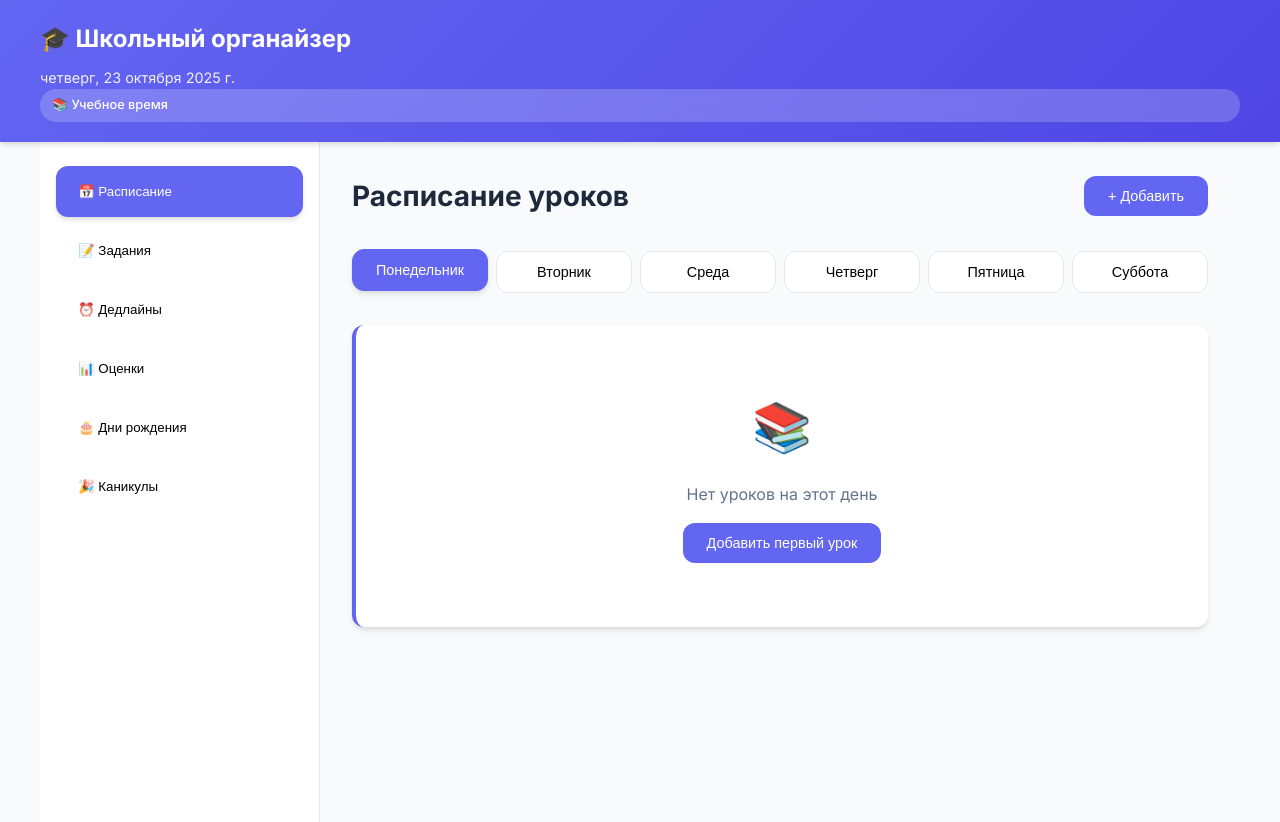
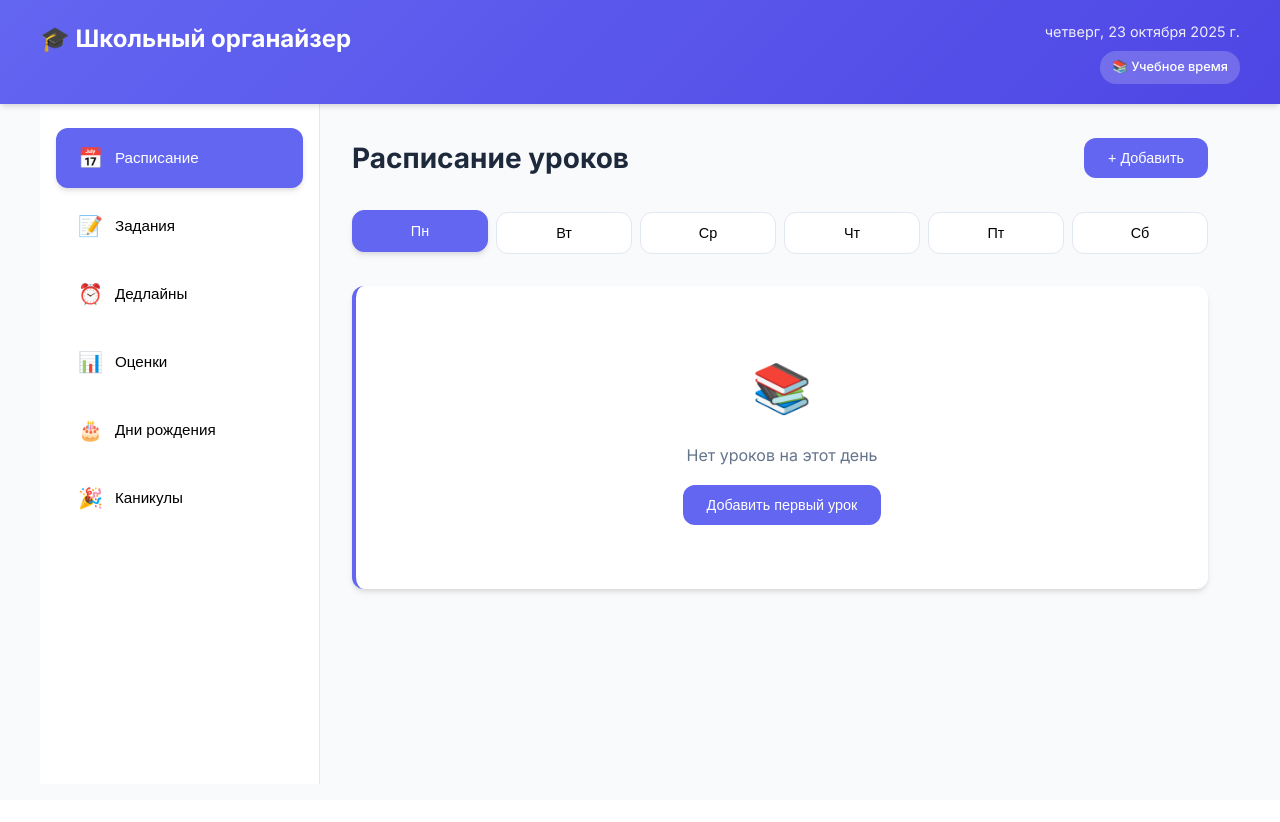
Before and after one commit to damnzzq/school-orginizer, a plain HTML site: page index.html in a window 1280 px wide. After the commit the page ends 800 px from the top, so only its background shows below. Drawn offline with Linux system fonts and the light colour scheme.

Commit message:
Update index.html

```diff
--- a/index.html
+++ b/index.html
@@ -13,25 +13,52 @@
         <!-- Шапка -->
         <header class="header">
             <div class="header-content">
-                <h1>🎓 Школьный органайзер</h1>
-                <div class="date-info">
-                    <div id="currentDate" class="current-date"></div>
-                    <div id="holidayStatus" class="holiday-status"></div>
+                <div class="header-main">
+                    <h1>🎓 Школьный органайзер</h1>
+                    <div class="header-info">
+                        <div id="currentDate" class="current-date"></div>
+                        <div id="holidayStatus" class="holiday-status"></div>
+                    </div>
                 </div>
             </div>
         </header>
 
         <!-- Основной контент -->
         <main class="main-content">
-            <!-- Навигация -->
-            <nav class="tabs-nav">
-                <button class="tab-btn active" data-tab="schedule">📅 Расписание</button>
-                <button class="tab-btn" data-tab="homework">📝 Задания</button>
-                <button class="tab-btn" data-tab="deadlines">⏰ Дедлайны</button>
-                <button class="tab-btn" data-tab="grades">📊 Оценки</button>
-                <button class="tab-btn" data-tab="birthdays">🎂 Дни рождения</button>
-                <button class="tab-btn" data-tab="holidays">🎉 Каникулы</button>
+            <!-- Навигация - горизонтальная на ПК, вертикальная на телефоне -->
+            <nav class="tabs-nav" id="tabsNav">
+                <button class="tab-btn active" data-tab="schedule">
+                    <span class="tab-icon">📅</span>
+                    <span class="tab-text">Расписание</span>
+                </button>
+                <button class="tab-btn" data-tab="homework">
+                    <span class="tab-icon">📝</span>
+                    <span class="tab-text">Задания</span>
+                </button>
+                <button class="tab-btn" data-tab="deadlines">
+                    <span class="tab-icon">⏰</span>
+                    <span class="tab-text">Дедлайны</span>
+                </button>
+                <button class="tab-btn" data-tab="grades">
+                    <span class="tab-icon">📊</span>
+                    <span class="tab-text">Оценки</span>
+                </button>
+                <button class="tab-btn" data-tab="birthdays">
+                    <span class="tab-icon">🎂</span>
+                    <span class="tab-text">Дни рождения</span>
+                </button>
+                <button class="tab-btn" data-tab="holidays">
+                    <span class="tab-icon">🎉</span>
+                    <span class="tab-text">Каникулы</span>
+                </button>
             </nav>
+
+            <!-- Кнопка меню для мобильных -->
+            <button class="menu-toggle" id="menuToggle">
+                <span></span>
+                <span></span>
+                <span></span>
+            </button>
 
             <!-- Контент вкладок -->
             <div class="tab-content">
@@ -43,12 +70,12 @@
                     </div>
 
                     <div class="day-selector">
-                        <button class="day-tab active" data-day="monday">Понедельник</button>
-                        <button class="day-tab" data-day="tuesday">Вторник</button>
-                        <button class="day-tab" data-day="wednesday">Среда</button>
-                        <button class="day-tab" data-day="thursday">Четверг</button>
-                        <button class="day-tab" data-day="friday">Пятница</button>
-                        <button class="day-tab" data-day="saturday">Суббота</button>
+                        <button class="day-tab active" data-day="monday">Пн</button>
+                        <button class="day-tab" data-day="tuesday">Вт</button>
+                        <button class="day-tab" data-day="wednesday">Ср</button>
+                        <button class="day-tab" data-day="thursday">Чт</button>
+                        <button class="day-tab" data-day="friday">Пт</button>
+                        <button class="day-tab" data-day="saturday">Сб</button>
                     </div>
 
                     <div id="schedule-content" class="schedule-content">
@@ -85,7 +112,7 @@
                             <div class="avg-label">Средний балл</div>
                             <div class="avg-value" id="averageGrade">0.0</div>
                         </div>
-                        <button class="btn-secondary" onclick="showAddGradeModal()">+ Добавить оценку</button>
+                        <button class="btn-primary" onclick="showAddGradeModal()">+ Добавить оценку</button>
                     </div>
 
                     <div class="subjects-grades">
@@ -93,6 +120,20 @@
                         <div id="subjects-list" class="subjects-container">
                             <!-- Список предметов с оценками -->
                         </div>
+                    </div>
+
+                    <!-- Быстрое добавление оценок -->
+                    <div class="quick-grades">
+                        <h3>Быстрая оценка</h3>
+                        <div class="quick-grade-buttons">
+                            <button class="quick-grade-btn" data-grade="5">5</button>
+                            <button class="quick-grade-btn" data-grade="4">4</button>
+                            <button class="quick-grade-btn" data-grade="3">3</button>
+                            <button class="quick-grade-btn" data-grade="2">2</button>
+                            <button class="quick-grade-btn" data-grade="1">1</button>
+                        </div>
+                        <input type="text" id="quickSubject" placeholder="Предмет" class="input-field">
+                        <button onclick="addQuickGrade()" class="btn-secondary full-width">Добавить</button>
                     </div>
                 </div>
 
@@ -119,16 +160,16 @@
 
                     <div class="holiday-countdown">
                         <h3>До ближайших каникул:</h3>
-                        <div id="countdown-timer" class="countdown"></div>
+                        <div id="countdown-timer" class="countdown">
+                            <!-- Таймер обратного отсчета -->
+                        </div>
                     </div>
                 </div>
             </div>
         </main>
     </div>
 
-    <!-- МОДАЛЬНЫЕ ОКНА -->
-
-    <!-- Добавление урока -->
+    <!-- МОДАЛЬНЫЕ ОКНА (адаптивные) -->
     <div id="lessonModal" class="modal">
         <div class="modal-content">
             <div class="modal-header">
```
